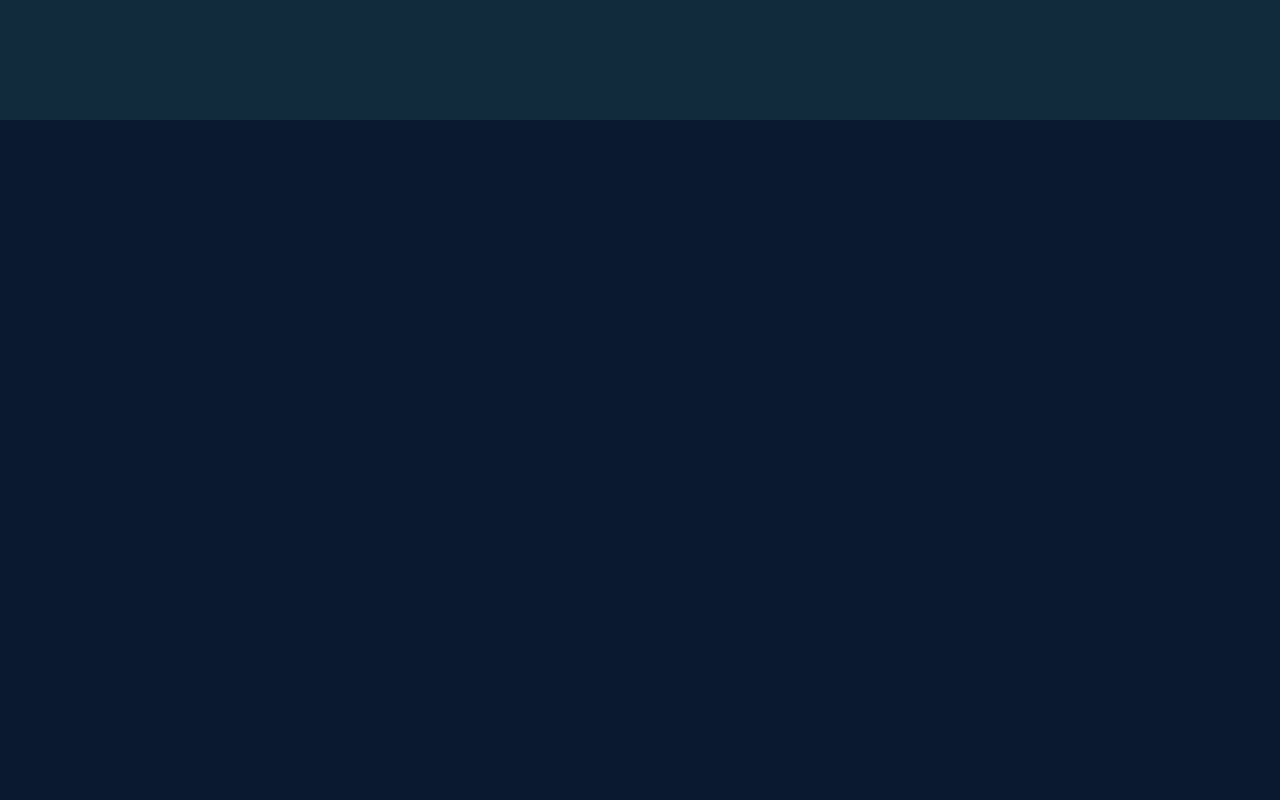
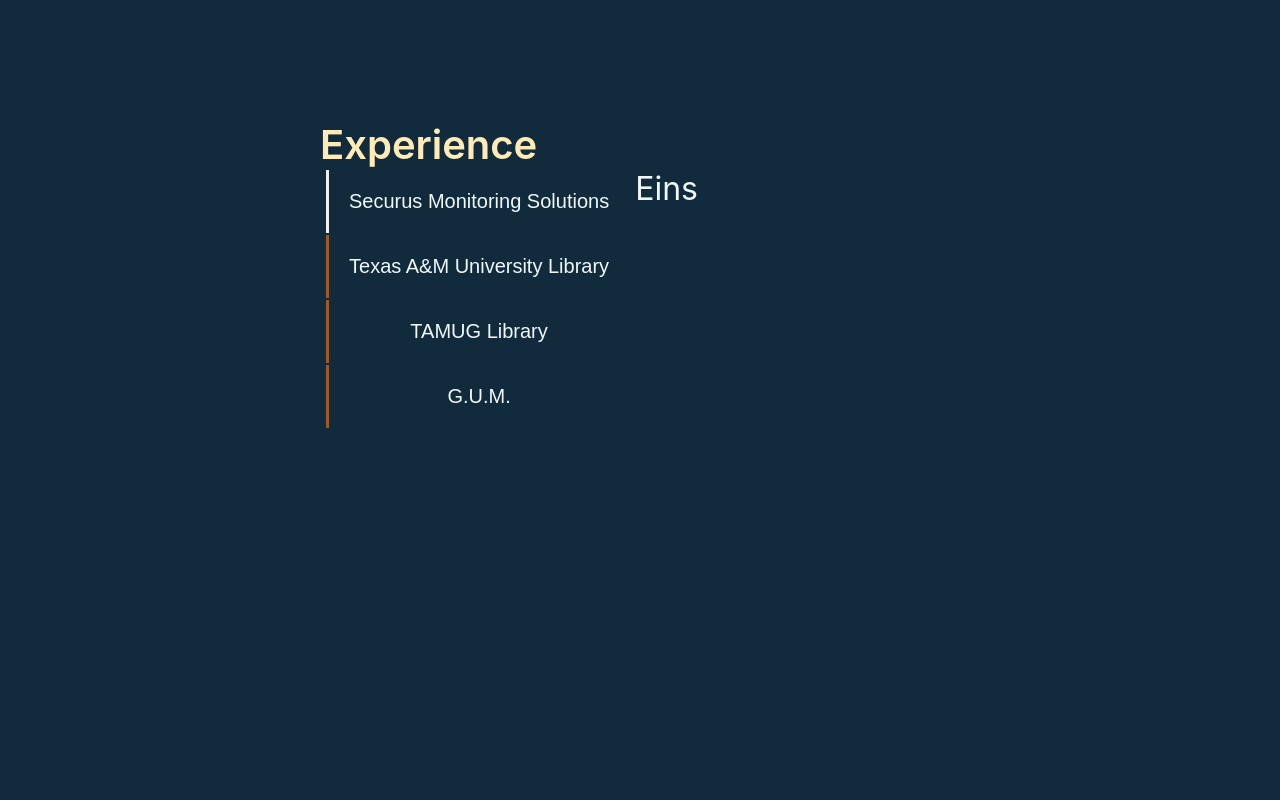
Before and after one commit to gilbertglz/gilbertglz.github.io, a React (Create React App) app in the folder my-site/: page / in a window 1280 px wide. Shown: the part 1720-2520 px from the top of the page. Built offline with nearby package versions, Linux system fonts and the light colour scheme.

Commit message:
feat(ProjectTable): added experience/project table

```diff
--- a/my-site/src/App.js
+++ b/my-site/src/App.js
@@ -1,15 +1,13 @@
 import './App.css';
-import NavigationBar from './NavigationBar/NavigationBar';
 import { Element } from 'react-scroll';
 import Home from './Home/Home.js';
 import AboutMe from './AboutMe/AboutMe';
-import Projects from './Projects/Projects.js';
+import Experience from './Experience/Experience.js';
 import Links from './Links/Links.js';
 import Contact from './Contact/Contact.js';
 import React, { useEffect } from 'react';
 import BackToUp from '@uiw/react-back-to-top';
 import { BsArrowUpCircleFill } from 'react-icons/bs';
-import CirclesHome from './Home/CirclesHome';
 
 function App () {
   useEffect(() => {
@@ -37,8 +35,8 @@
         <AboutMe />
       </Element>
 
-      <Element name="projects">
-        <Projects />
+      <Element name="experience">
+        <Experience/>
       </Element>
 
       <Element name="links">
--- /dev/null
+++ b/my-site/src/Experience/Experience.css
@@ -0,0 +1,14 @@
+.experiencePage
+{
+  min-height: 100vh;
+  margin: 5% 25% 10%;
+  display: flex;
+  flex-direction: column;
+}
+.experiencePage header
+{
+  font-size: calc(24px + 2vmin);
+  color: #FFEBB7;
+  font-weight: 600;
+  z-index: 1;
+}
--- /dev/null
+++ b/my-site/src/Experience/Experience.js
@@ -0,0 +1,14 @@
+import './Experience.css';
+import ProjectsTable from './ProjectsTables/ProjectsTable.js';
+
+function Experience() {
+  const experienceHeader = <header>Experience</header>;
+
+  return (
+    <div className='experiencePage'>
+      {experienceHeader}
+      <ProjectsTable/>
+    </div>
+  );
+}
+export default Experience;
--- /dev/null
+++ b/my-site/src/Experience/ProjectsTables/ProjectsTable.css
@@ -0,0 +1,50 @@
+.ProjectsTable
+{
+    width: 100%;
+    color:aliceblue;
+    background-color: #112B3C;
+    max-height: fit-content;
+    display: flex;
+    flex-direction: row;
+
+    /* border:solid;
+    border-color: black; */
+}
+.jobNavWrapper
+{
+    color:aliceblue;
+    /* background-color: #3f7e64; */
+    max-width: max-content;
+    display: flex;
+    flex-direction: column;
+}
+.jobNavWrapper button
+{
+    border:none;
+    background-color: #112B3C;
+    height: fit-content;
+    color: inherit;
+    text-decoration: none;
+}
+.jobsTextselected
+{
+    white-space: nowrap;
+    font-size: calc(4px + 2vmin);
+    padding:1em;
+    border-left: solid;
+    border-color: rgb(239, 239, 239);
+}
+.jobsText
+{
+    border-left: solid;
+    border-color: #a15828;
+    white-space: nowrap;
+    font-size: calc(4px + 2vmin);
+    padding:1em;
+}
+.jobPara
+{
+    font-size: 2em;
+    /* border-left: solid;
+    border-color: rgb(140, 210, 204); */
+}
--- /dev/null
+++ b/my-site/src/Experience/ProjectsTables/ProjectsTable.js
@@ -0,0 +1,41 @@
+import  './ProjectsTable.css';
+import { useState } from 'react';
+
+function ProjectsTable() {
+  const jobs = ['Securus Monitoring Solutions','Texas A&M University Library','TAMUG Library','G.U.M.'];
+
+
+  const [indexNum, setIndex] = useState(0);
+
+  const handleClick = (buttonIndex) => {
+    setIndex(buttonIndex);
+  };
+
+  const jobNav =
+  <nav className='jobNavWrapper'>
+    {jobs.map((job, index) => (
+      <button key={index} onClick={() => handleClick(index)}>
+        <div className={`jobsText${indexNum === index ? 'selected' : ''}`}>
+          {job}
+        </div>
+      </button>
+      ))}
+  </nav>;
+
+  const paragraphs = [
+  "Eins",
+  "Zwei",
+  "Drei",
+  "Vier"
+];
+
+const paragraph = <div className="jobPara">{paragraphs[indexNum]}</div>;
+  return (
+    <div className='ProjectsTable' >
+      {jobNav}
+      {paragraph}
+    </div>
+  );
+}
+
+export default ProjectsTable;
--- a/my-site/src/NavigationBar/NavigationBar.js
+++ b/my-site/src/NavigationBar/NavigationBar.js
@@ -4,10 +4,12 @@
 import Photo from "../Assets/ic_launcher.png";
 function MyHeader(props) {
   const { titles } = props;
+
   const NavLogo =
   <div style ={{display:"flex", maxWidth:'5em'}}>
     <img src={Photo} alt = "LogoG" style={{maxWidth:'100%', maxHeight:'100%'}}/>
   </div>;
+
   const NavCells =
   <div style= {{display:"flex", justifyContent:'flex-end'}}>
       {titles.map((title, index) => (
@@ -16,6 +18,8 @@
           </div>
         ))}
   </div>;
+
+
 
   return (
     <div className='Bar'>
--- a/my-site/src/Projects/Projects.css
+++ /dev/null
@@ -1,14 +0,0 @@
-.App-header {
-  background-color: #0a192f;
-  min-height: 100vh;
-  display: flex;
-  flex-direction: column;
-  align-items: center;
-  justify-content: center;
-  font-size: calc(10px + 2vmin);
-  color: white;
-}
-
-.App-link {
-  color: #61dafb;
-}
--- a/my-site/src/Projects/Projects.js
+++ /dev/null
@@ -1,14 +0,0 @@
-import './Projects.css';
-
-
-function Projects() {
-
-  return (
-    <div className="App">
-      <header className="App-header">
-      </header>
-    </div>
-  );
-}
-
-export default Projects;
--- a/my-site/src/index.js
+++ b/my-site/src/index.js
@@ -8,7 +8,7 @@
 const root = ReactDOM.createRoot(document.getElementById('root'));
 root.render(
   <React.StrictMode>
-    <NavigationBar titles={['about me','projects','links','contact']}/>
+    <NavigationBar titles={['about me','experience','links','contact']}/>
     <App />
   </React.StrictMode>
 );
```
